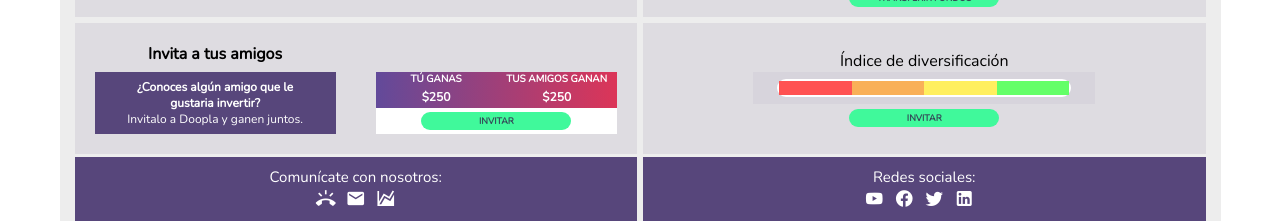
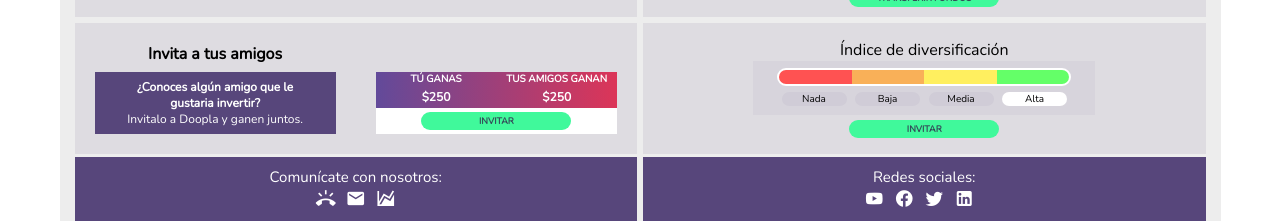
Before and after one commit to Ashgrim23/doopla-clon, a Nuxt app in the folder cliente/: page /resumen-cuenta-inversionista in a window 1280 px wide. Shown: the part 703-926 px from the top of the page. Built offline with nearby package versions, Linux system fonts and the light colour scheme; what vue-carousel-3d would draw is missing.

Commit message:
pantalla resumen con placeholder completa

```diff
--- a/cliente/components/Dashboard/Navigation/DashNavMenu.vue
+++ b/cliente/components/Dashboard/Navigation/DashNavMenu.vue
@@ -1,8 +1,7 @@
 <template>
   <v-container fluid>
-
-      <DashMenuLargo v-if="this.$vuetify.breakpoint.mdAndUp" />
-      <DashMenuMobil v-else/>
+      <DashMenuLargo v-if="this.isMounted && this.$vuetify.breakpoint.mdAndUp" />
+      <DashMenuMobil v-if="this.isMounted && this.$vuetify.breakpoint.smAndDown" />
 
   </v-container>
 </template>
@@ -14,6 +13,14 @@
   components: {
     DashMenuLargo,
     DashMenuMobil
+  },
+  data(){
+    return {
+      isMounted:false
+    }
+  },
+  mounted(){
+    this.isMounted=true
   }
 };
 </script>
--- a/cliente/components/Dashboard/Navigation/DashOpcLargo.vue
+++ b/cliente/components/Dashboard/Navigation/DashOpcLargo.vue
@@ -23,8 +23,8 @@
               <v-icon class="navIcon" dense>mdi-cog</v-icon>
             </nuxt-link>
           </li>
-          <li class="nav-item">
-            <nuxt-link class="opcion" to=# @click="onLogout">
+          <li class="nav-item" @click="onLogout">
+            <nuxt-link class="opcion" to=# >
               <span class="navText">Cerrar sesión</span>
               <v-icon class="navIcon" dense>mdi-exit-to-app</v-icon>
             </nuxt-link>
@@ -70,9 +70,9 @@
   },
   methods: {
     onLogout(){
-         this.$emit("close")
-            this.$store.dispatch("deslogeaUsuario")
-            this.$router.push("/")
+        console.log("click")
+         this.$store.dispatch("deslogeaUsuario")
+         this.$router.push("/")
     },
     togglePopMenu(e) {
       e.stopPropagation();
@@ -134,7 +134,7 @@
   display: none;
   position: absolute;
   list-style: none;
-
+  z-index:1000;
   background-color: rgba(232, 232, 232, 0.8);
   padding: 0;
   margin: 0;
--- a/cliente/components/Dashboard/ResumenCuenta/ResumenRow3.vue
+++ b/cliente/components/Dashboard/ResumenCuenta/ResumenRow3.vue
@@ -40,6 +40,14 @@
                   <div class="indiceMedia"></div>
                   <div class="indiceAlta"></div>
                 </div>
+
+                <ul class="contBarraLabels">
+                  <li><span class="barraLabel tx-purp1">Nada</span></li>
+                  <li><span class="barraLabel tx-purp1">Baja</span></li>
+                  <li><span class="barraLabel tx-purp1">Media</span></li>
+                  <li><span class="barraLabel tx-purp1 barraLabelActivo">Alta</span></li>
+                </ul>
+
             </div>
             <nuxt-link class="greenBtn" style="margin-top:5px;" to="#">INVITAR</nuxt-link>
         </div>
@@ -57,6 +65,26 @@
   text-align: center;
 }
 
+.contBarraLabels {
+  display: flex;
+  width: 294px;
+  justify-content: space-around;
+  list-style: none;
+}
+
+.barraLabel{
+  width: 65px;
+  display: inline-block;
+  font-size: 10px;
+  border-radius: 10px;
+  background-color: rgba(87,70,123,0.05);
+
+}
+
+.barraLabelActivo {
+  background-color: white;
+}
+
 .indiceNada,.indiceBaja,
 .indiceMedia,.indiceAlta {
   width: 72.5px;
@@ -68,6 +96,8 @@
 
 .indiceNada {
   background-color: rgb(255,82,82);
+  border-top-left-radius: 10px;
+  border-bottom-left-radius: 10px;
 }
 .indiceBaja {
   background-color: rgb(249,176,88);
@@ -77,6 +107,8 @@
 }
 .indiceAlta {
   background-color: rgb(100,255,104);
+  border-top-right-radius: 10px;
+  border-bottom-right-radius: 10px;
 }
 
 
--- a/cliente/pages/registrate/index.vue
+++ b/cliente/pages/registrate/index.vue
@@ -18,7 +18,7 @@
     </v-row>
     <v-row no-gutters>
       <v-col>
-        <v-row style="justify-content:center;padding:0 40px;">
+        <v-row  style="justify-content:center;padding:0 40px;">
           <v-col cols="12" md="4">
             <v-form class="regForm">
                <input
@@ -54,7 +54,7 @@
                 required
               >
 
-              <v-checkbox value="false" type="checkbox" name="legal" id="checkbox1">
+              <v-checkbox value="false" type="checkbox" name="legal" id="checkbox1" >
                 <template v-slot:label>
                   <div>
                     <p class="tx-purp1" style="font-size:12px;text-align:justify">
@@ -90,12 +90,24 @@
 
     }
   },
+  computed:{
+
+  },
   methods:{
     async onSubmit(){
       try {
+        if (!this.data.nombre.length>0) {
+          console.log("error")
+          return
+        }
         let respuesta = await this.$axios.$post("http://localhost:3001/api/registro",this.data)
+
         if (respuesta.exito) {
           let res =await this.$store.dispatch("logeaUsuario",this.data)
+          if (res.exito) {
+            this.$router.push('/resumen-cuenta-inversionista')
+          }
+
         }
 
       } catch (error) {
```
Also changed, not shown: 1 other file (tests, documents, lock files or other folders).
